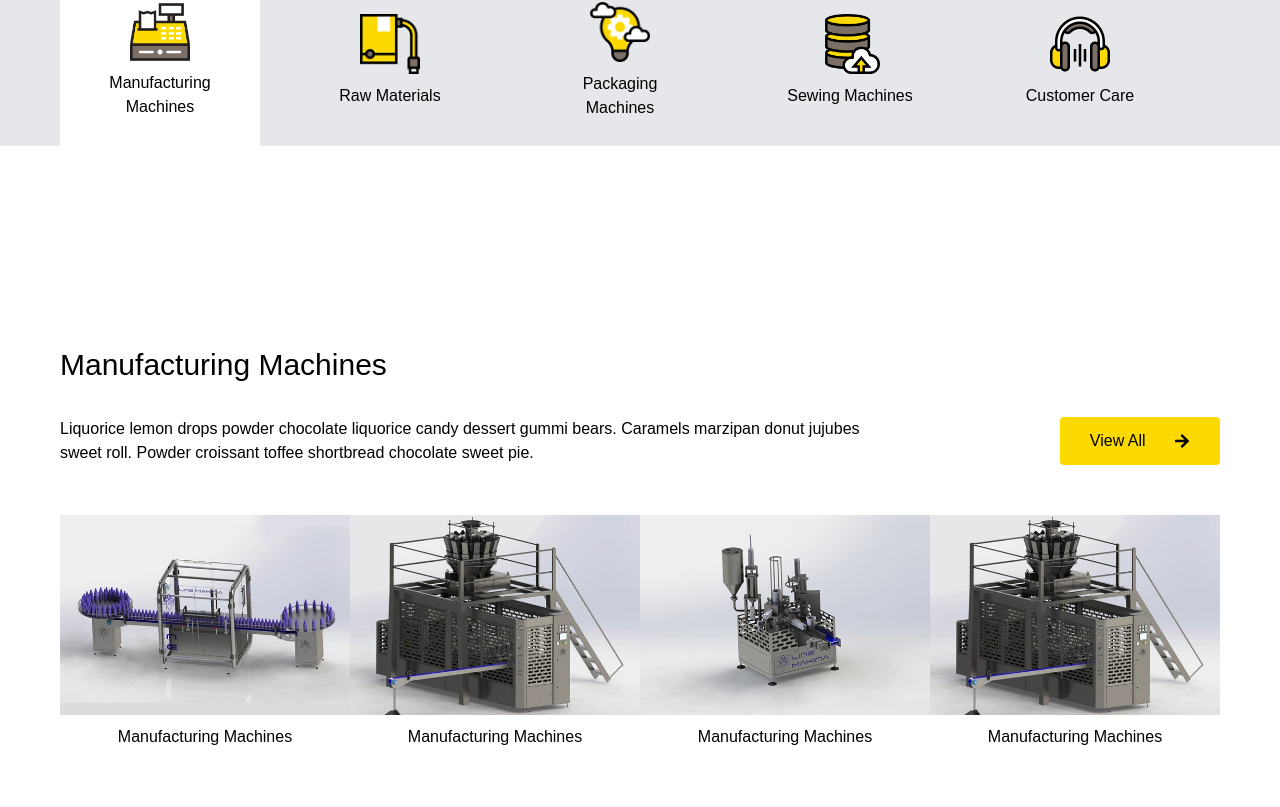
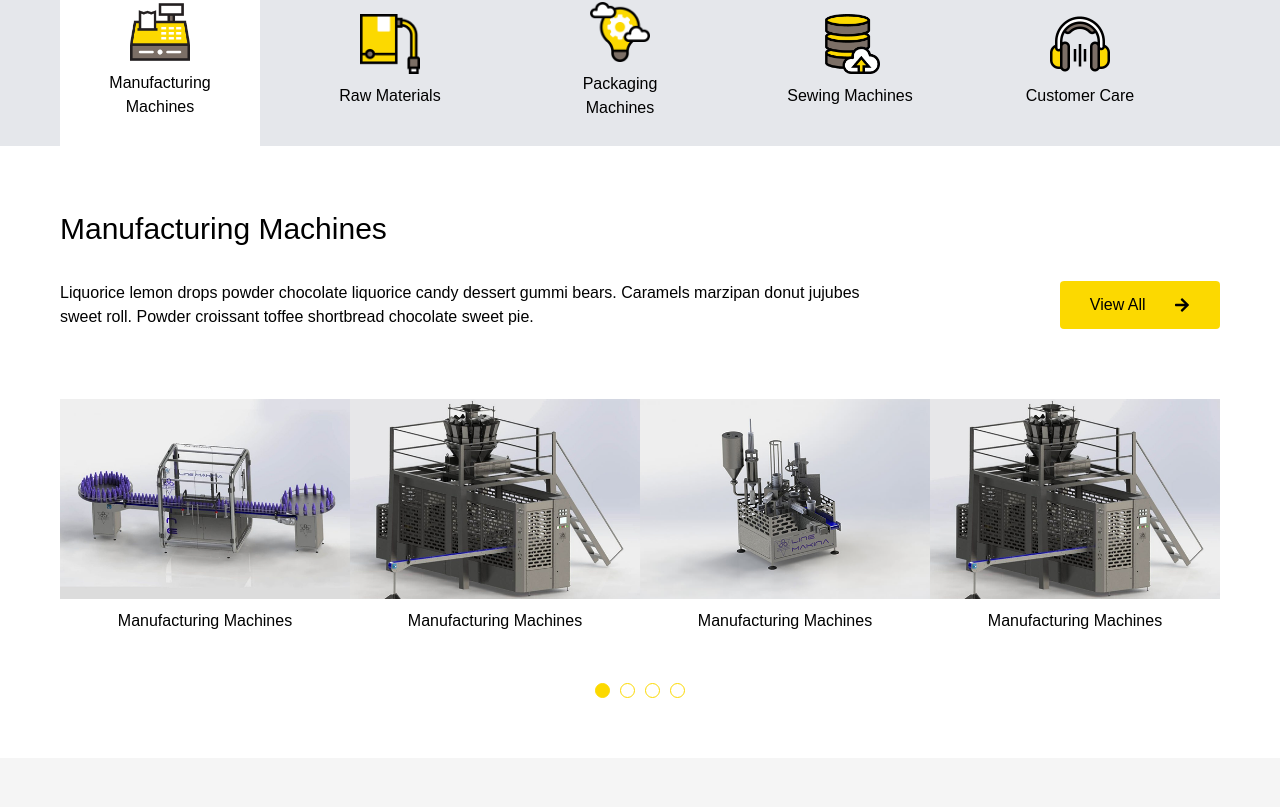
Before and after one commit to piyushpaliwalcodes/rc, a Next.js app: page / in a window 1280 px wide. Shown: the part 2513-3320 px from the top of the page. Built offline with nearby package versions, Linux system fonts and the light colour scheme.

Commit message:
pagination yellow button added

```diff
--- a/components/Whatwedo.tsx
+++ b/components/Whatwedo.tsx
@@ -12,13 +12,13 @@ import YellowButton from "./Yellowbutton";
 
 const Manufacturingcategory = ({title="Manufacturing Machines", description="Liquorice lemon drops powder chocolate liquorice candy dessert gummi bears. Caramels marzipan donut jujubes sweet roll. Powder croissant toffee shortbread chocolate sweet pie. ", images=["/images/machine1.png", "/images/machine2.png", "/images/machine3.png", "/images/machine4.png"]}: {title: string, description: string, images: string[]}) =>
 {
-    return (<div className="flex flex-col gap-[30px] h-[100vh] justify-center">
+    return (<div className="flex flex-col gap-[30px] py-[60px] justify-center">
         <h1 className="text-[30px]">{title}</h1>
         <div className="flex gap-[200px]">
             <p>{description}</p>
             <YellowButton text="View All" link="/" />
         </div>
-        <div className="flex justify-between mt-[20px]">
+        <div className="flex justify-between mt-[40px]">
             {
                 images.map((image) => (
                     <div className="flex flex-col gap-[10px]"><img src={image} alt={title} width={300} height={300} className=" w-[300px] h-[200px] object-cover " />
@@ -26,7 +26,13 @@ const Manufacturingcategory = ({title="Manufacturing Machines", description="Liq
                        </div>))
             }
         </div>
-
+       <div className="flex justify-center gap-[10px] mt-[20px]">
+        {
+            Array.from({length:4}).map((_,index) => (
+                <div className={`rounded-full bg-[#FCD900] border-[1px] border-[#FCD900] w-[15px] h-[15px]  ${index==0?"":"bg-white"}`}></div>
+            ))
+        }
+       </div>
     </div>)
 }
 
```
